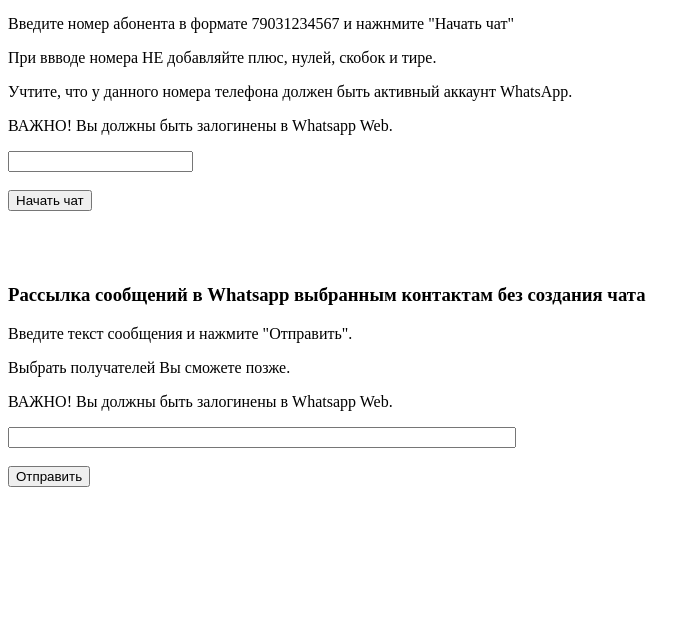
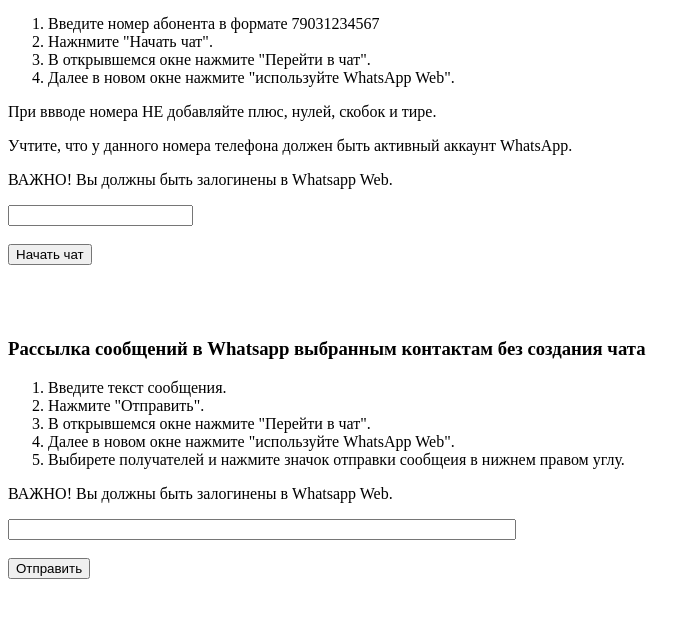
Before and after one commit to Yoatn/whatsapp, a plain HTML site: page index.html in a window 1280 px wide. Shown: the part 44-662 px from the top of the page, without its empty margins (0-700 px from the left). Drawn offline with Linux system fonts and the light colour scheme.

Commit message:
Update index.html
Изменены инструкции по отправке сообщений.

```diff
--- a/index.html
+++ b/index.html
@@ -18,8 +18,15 @@
 <p></p>
 
 <h3>Чат в Whatsapp с несохранённым контактом.</h3>
-<p>Введите номер абонента в формате 79031234567
-    и нажнмите "Начать чат"</p>
+<p>
+<ol>
+    <li>Введите номер абонента в формате 79031234567</li>
+    <li>Нажнмите "Начать чат".</li>
+    <li>В открывшемся окне нажмите "Перейти в чат".</li>
+    <li>Далее в новом окне нажмите "используйте WhatsApp Web".</li>
+</ol>
+</p>
+
 <p>При ввводе номера НЕ добавляйте плюс, нулей, скобок и тире.</p>
 <p>Учтите, что у данного номера телефона должен быть активный аккаунт WhatsApp.</p>
 <p>ВАЖНО! Вы должны быть залогинены в Whatsapp Web.</p>
@@ -30,20 +37,19 @@
 
 <br><br><br><br>
 <h3>Рассылка сообщений в Whatsapp выбранным контактам без создания чата</h3>
-<p>Введите текст сообщения и нажмите "Отправить".</p>
-<p>Выбрать получателей Вы сможете позже.</p>
+<p>
+<ol>
+    <li>Введите текст сообщения.</li>
+    <li>Нажмите "Отправить".</li>
+    <li>В открывшемся окне нажмите "Перейти в чат".</li>
+    <li>Далее в новом окне нажмите "используйте WhatsApp Web".</li>
+    <li>Выбирете получателей и нажмите значок отправки сообщеия в нижнем правом углу.</li>
+</ol>
+</p>
 <p>ВАЖНО! Вы должны быть залогинены в Whatsapp Web.</p>
 <input id="text_area" value="" title="Введите текст сообщения"><br><br>
 <input id="button_2" type="button" value="Отправить"
        onclick="document.location.href='https://api.whatsapp.com/send?text='+document.getElementById('text_area').value;">
 
-
-
-<!--<script>-->
-<!--function openNewWin(url) {-->
-<!--myWin= open(url);-->
-<!--}-->
-<!--</script>-->
-
 </body>
 </html>
```
